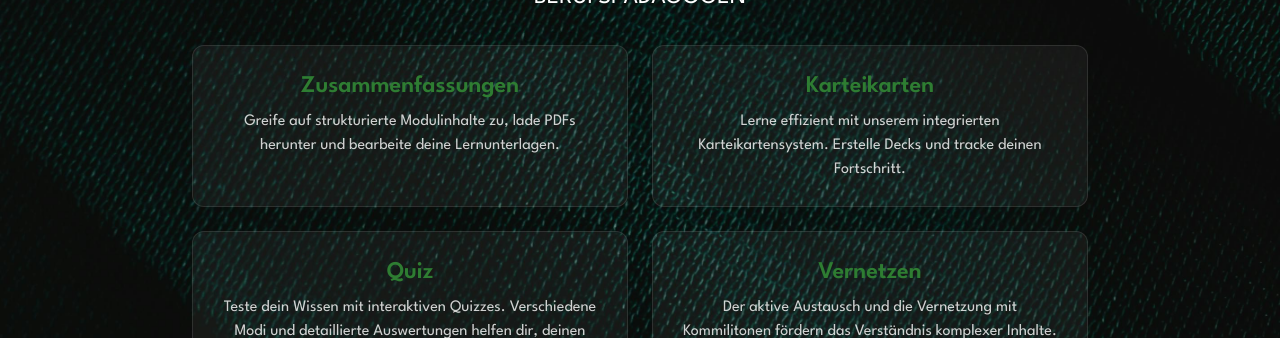
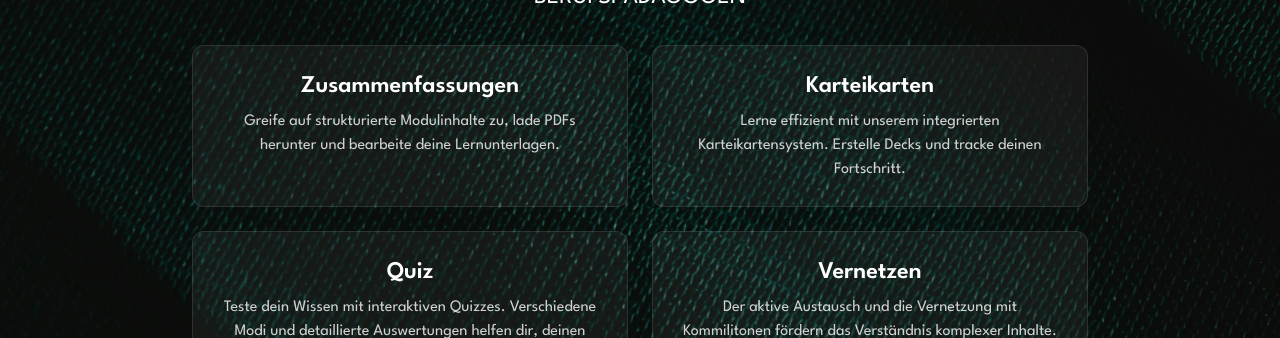
Before and after one commit to SnickersDE/Cloud3.0, a Next.js app: page / in a window 1280 px wide. Shown: the part 579-917 px from the top of the page. Built offline with nearby package versions, Linux system fonts and the light colour scheme; no server answers.

Commit message:
style: change headers to white color

```diff
--- a/src/app/page.tsx
+++ b/src/app/page.tsx
@@ -51,7 +51,7 @@ export default function Home() {
             whileTap={{ scale: 0.98 }}
             className="p-6 bg-white/5 rounded-xl transition-all border border-white/10 h-full flex flex-col justify-start hover:border-primary/50"
           >
-            <h3 className="text-2xl font-semibold mb-2 text-primary">Zusammenfassungen</h3>
+            <h3 className="text-2xl font-semibold mb-2 text-white">Zusammenfassungen</h3>
             <p className="text-white/80">
               Greife auf strukturierte Modulinhalte zu, lade PDFs herunter und bearbeite deine Lernunterlagen.
             </p>
@@ -65,7 +65,7 @@ export default function Home() {
             whileTap={{ scale: 0.98 }}
             className="p-6 bg-white/5 rounded-xl transition-all border border-white/10 h-full flex flex-col justify-start hover:border-primary/50"
           >
-            <h3 className="text-2xl font-semibold mb-2 text-primary">Karteikarten</h3>
+            <h3 className="text-2xl font-semibold mb-2 text-white">Karteikarten</h3>
             <p className="text-white/80">
               Lerne effizient mit unserem integrierten Karteikartensystem. Erstelle Decks und tracke deinen Fortschritt.
             </p>
@@ -79,7 +79,7 @@ export default function Home() {
             whileTap={{ scale: 0.98 }}
             className="p-6 bg-white/5 rounded-xl transition-all border border-white/10 h-full flex flex-col justify-start hover:border-primary/50"
           >
-            <h3 className="text-2xl font-semibold mb-2 text-primary">Quiz</h3>
+            <h3 className="text-2xl font-semibold mb-2 text-white">Quiz</h3>
             <p className="text-white/80">
                Teste dein Wissen mit interaktiven Quizzes. Verschiedene Modi und detaillierte Auswertungen helfen dir, deinen Lernstand zu überprüfen.
             </p>
@@ -91,7 +91,7 @@ export default function Home() {
              whileHover={{ scale: 1.02, backgroundColor: "rgba(255, 255, 255, 0.1)" }}
              className="p-6 bg-white/5 rounded-xl transition-all border border-white/10 h-full flex flex-col justify-start cursor-default hover:border-primary/50"
         >
-          <h3 className="text-2xl font-semibold mb-2 text-primary">Vernetzen</h3>
+          <h3 className="text-2xl font-semibold mb-2 text-white">Vernetzen</h3>
           <p className="text-white/80">
             Der aktive Austausch und die Vernetzung mit Kommilitonen fördern das Verständnis komplexer Inhalte. Gemeinsames Reflektieren stärkt die pädagogische Professionalität nachhaltig.
           </p>
--- a/src/app/quizzes/page.tsx
+++ b/src/app/quizzes/page.tsx
@@ -142,7 +142,7 @@ export default function QuizzesPage() {
       <div className="max-w-7xl mx-auto">
         <div className="flex justify-between items-center mb-12">
           <div>
-            <h1 className="text-4xl font-bold bg-clip-text text-transparent bg-gradient-to-r from-primary to-purple-400 mb-2">
+            <h1 className="text-4xl font-bold text-white mb-2">
               Quiz & Prüfungen
             </h1>
             <p className="text-gray-400">Teste dein Wissen und bereite dich vor.</p>
--- a/src/app/summaries/page.tsx
+++ b/src/app/summaries/page.tsx
@@ -114,7 +114,7 @@ export default function SummariesPage() {
     <div className="space-y-8 pb-20">
       <div className="flex flex-col md:flex-row justify-between items-center gap-4">
         <div>
-          <h1 className="text-3xl font-bold text-primary">Zusammenfassungen</h1>
+          <h1 className="text-3xl font-bold text-white">Zusammenfassungen</h1>
           <p className="text-white mt-1">
             Finde und lerne strukturierte Inhalte.
           </p>
```
